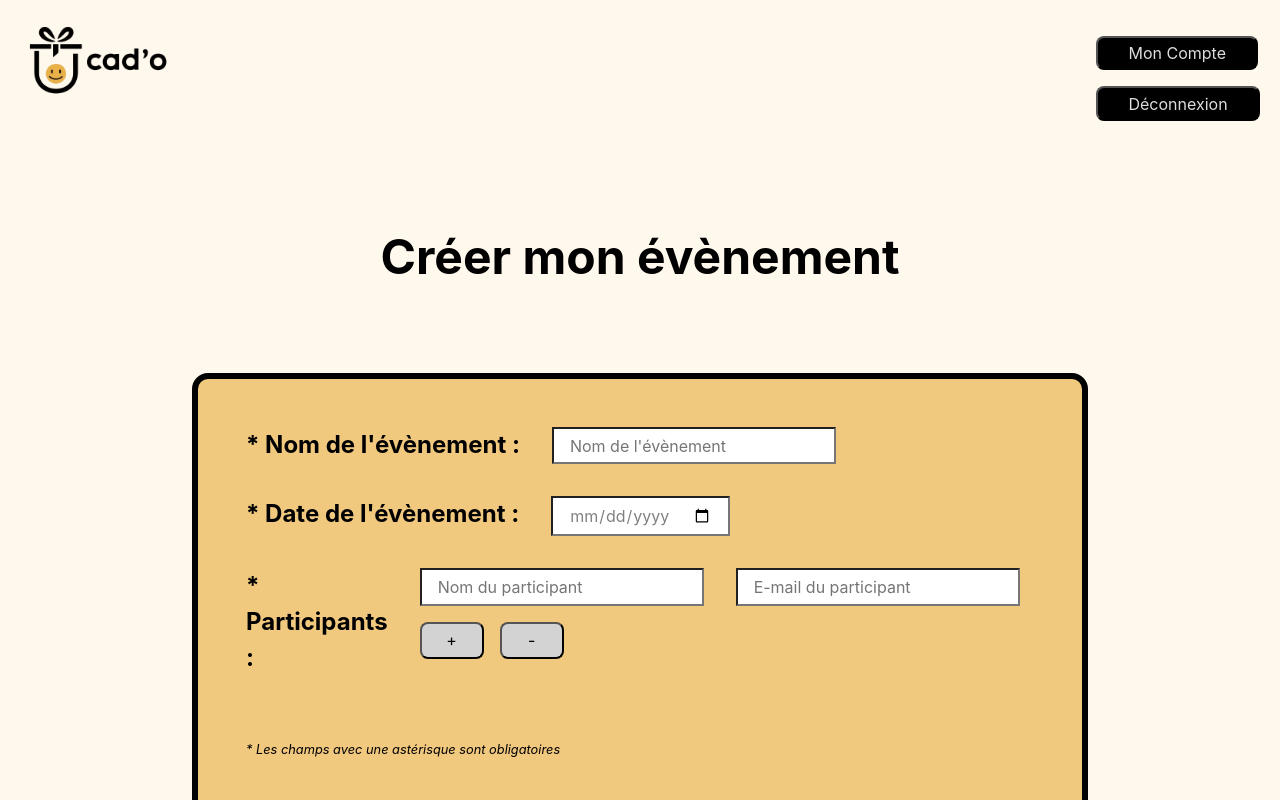
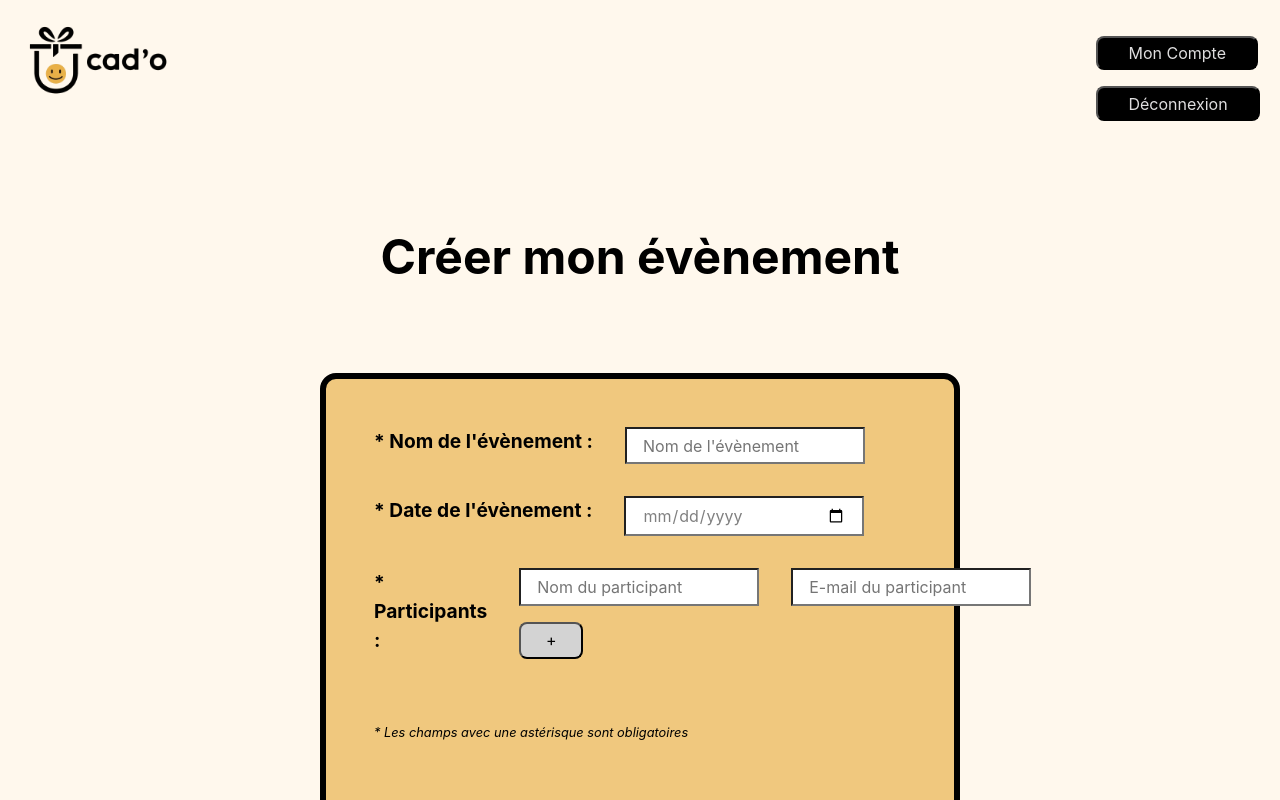
Before and after one commit to yanis-lannabi/cado-front, a React (Vite) app: page /creer-un-evenement in a window 1280 px wide. Shown: the top 800 px of the page. Built offline with nearby package versions, Linux system fonts and the light colour scheme; sample sign-in values are in the browser's storage.

Commit message:
feat: adding a new condition -> if there is only on line of participant, the 'remove participant' button will not appear + updating a little bit the style

```diff
--- a/src/components/Pages/CreateEvent/CreateEvent.scss
+++ b/src/components/Pages/CreateEvent/CreateEvent.scss
@@ -10,7 +10,7 @@ h1 {
   flex-direction: column;
   margin: 5rem auto;
   padding: 2rem;
-  width: 70%;
+  width: 50%;
   border: 1px solid black;
   border-radius: 1rem;
   background-color: #ffffff;
@@ -27,7 +27,7 @@ h1 {
 
   &__element-title {
     font-weight: bold;
-    font-size: 1.5rem;
+    font-size: 1.2rem;
     margin-right: 1rem;
   }
 
@@ -79,6 +79,7 @@ h1 {
 input {
   margin: 0 1rem;
   padding: 0.3rem 1rem;
+  width: 15rem;
   // border-radius: 0.2rem;
 }
 
@@ -95,6 +96,11 @@ input {
 
 .error-message {
   margin: auto;
-  color: red;
+  padding: 0.8rem 2rem;
+  color: rgb(238, 59, 59);
   font-weight: bold;
+  border: 3px solid lightcoral;
+  padding: '10px';
+  border-radius: '5px';
+  background-color: #ffeae5;
 }
--- a/src/components/Pages/CreateEvent/CreateEvent.tsx
+++ b/src/components/Pages/CreateEvent/CreateEvent.tsx
@@ -84,7 +84,7 @@ function CreateEvent() {
       console.log(eventResponse.data);
     } catch (error) {
       setErrorMessage(
-        "Une erreur est survenue lors de la création de l'évènement"
+        "Désolée... Une erreur est survenue lors de la création de l'évènement"
       );
     }
   };
@@ -168,12 +168,14 @@ function CreateEvent() {
                 className="create-event__participants__add-button"
                 onClick={handleAddParticipant}
               />
+              {participants.length > 1 && (
                 <input
                   type="button"
                   value="-"
                   className="create-event__participants__add-button"
                   onClick={handleRemoveParticipant}
                 />
+              )}
             </div>
           </div>
         </div>
```
Lines whose indentation alone changed are shown as unchanged.
